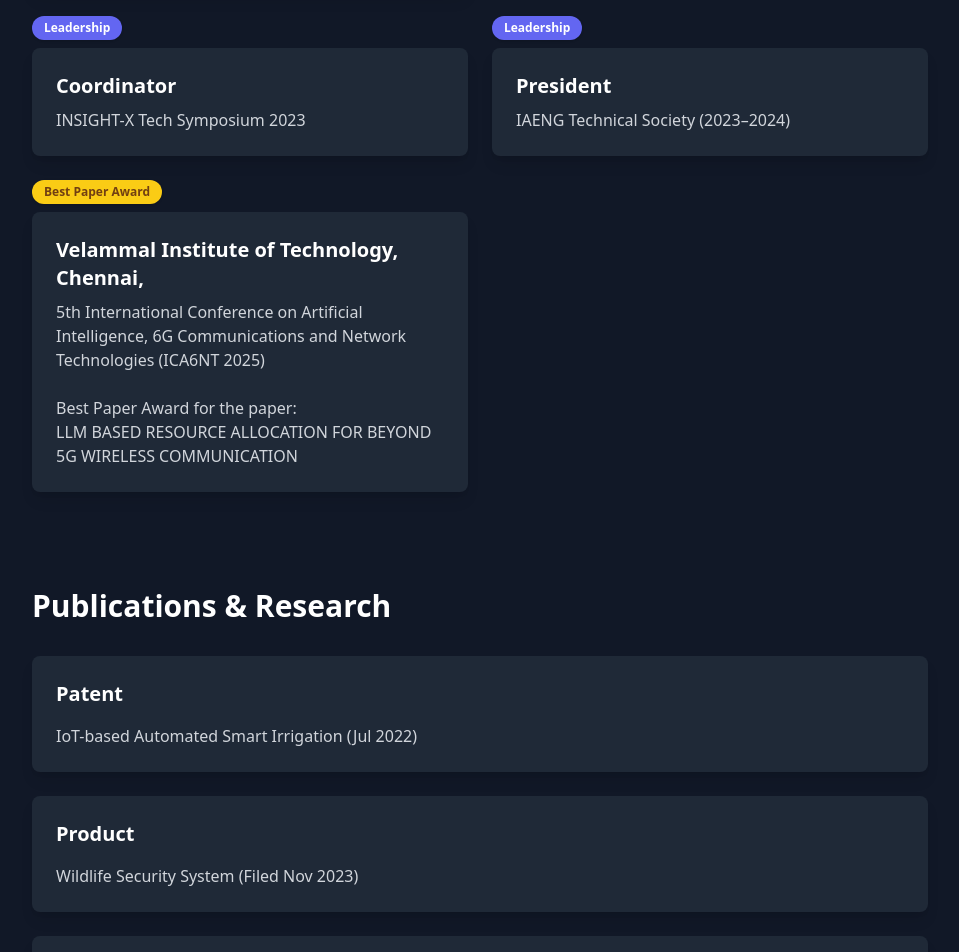
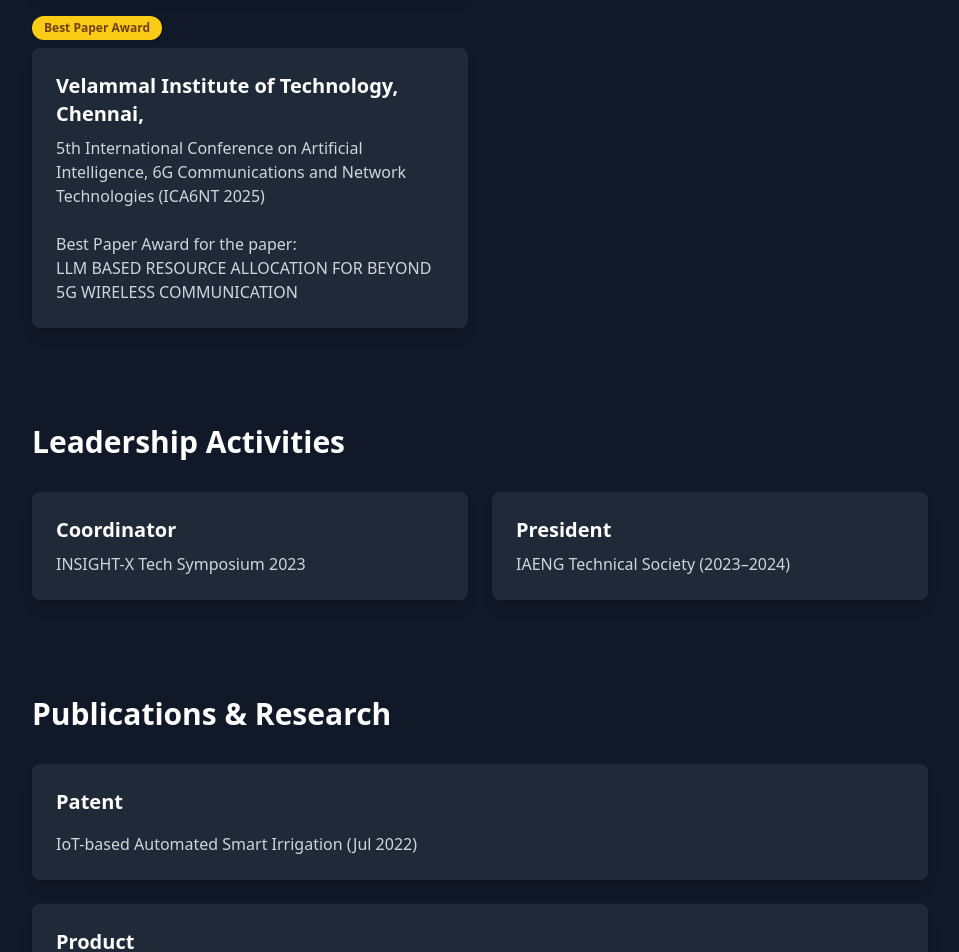
Before and after one commit to sujithk-kl/Portfolio, a React (Vite) app: page /about in a window 1280 px wide. Shown: the part 1680-2632 px from the top of the page, without its empty margins (160-1119 px from the left). Built offline with nearby package versions, Linux system fonts and the light colour scheme.

Commit message:
achievements section update

```diff
--- a/src/components/about/AchievementsSection.jsx
+++ b/src/components/about/AchievementsSection.jsx
@@ -2,7 +2,7 @@ const AchievementsSection = ({ achievements }) => (
   <section className="py-12 px-4">
     <div className="max-w-4xl mx-auto">
       <h2 className="text-3xl font-bold text-gray-900 dark:text-white mb-8">
-        Achievements & Leadership
+        Achievements
       </h2>
       <div className="grid grid-cols-1 md:grid-cols-2 gap-6">
         {achievements.map((achievement, index) => {
--- /dev/null
+++ b/src/components/about/LeadershipSection.jsx
@@ -0,0 +1,25 @@
+const LeadershipSection = ({ leadership }) => (
+  <section className="py-12 px-4">
+    <div className="max-w-4xl mx-auto">
+      <h2 className="text-3xl font-bold text-gray-900 dark:text-white mb-8">
+        Leadership Activities
+      </h2>
+      <div className="grid grid-cols-1 md:grid-cols-2 gap-6">
+        {leadership.map((item, index) => (
+          <div key={index} className="flex flex-col">
+            <div className="bg-white dark:bg-gray-800 rounded-lg shadow-lg p-6 hover:shadow-xl transition-shadow duration-200">
+              <h3 className="text-xl font-semibold text-gray-900 dark:text-white mb-2">
+                {item.title}
+              </h3>
+              <p className="text-gray-600 dark:text-gray-300 whitespace-pre-line">
+                {item.description}
+              </p>
+            </div>
+          </div>
+        ))}
+      </div>
+    </div>
+  </section>
+);
+
+export default LeadershipSection;
--- /dev/null
+++ b/src/components/about/PublicationsSection.jsx
@@ -0,0 +1,39 @@
+const PublicationsSection = ({ publications }) => (
+  <section className="py-12 px-4 bg-gray-50 dark:bg-gray-900">
+    <div className="max-w-4xl mx-auto">
+      <h2 className="text-3xl font-bold text-gray-900 dark:text-white mb-8">
+        Publications & Research
+      </h2>
+      <div className="space-y-6">
+        {publications.map((pub, index) => (
+          <div
+            key={index}
+            className="bg-white dark:bg-gray-800 rounded-lg shadow-lg p-6 hover:shadow-xl transition-shadow duration-200"
+          >
+            <h3 className="text-xl font-semibold text-gray-900 dark:text-white mb-4">
+              {pub.title}
+            </h3>
+            {pub.items ? (
+              <ul className="list-disc list-inside space-y-2">
+                {pub.items.map((item, i) => (
+                  <li
+                    key={i}
+                    className="text-gray-600 dark:text-gray-300"
+                  >
+                    {item}
+                  </li>
+                ))}
+              </ul>
+            ) : (
+              <p className="text-gray-600 dark:text-gray-300">
+                {pub.description}
+              </p>
+            )}
+          </div>
+        ))}
+      </div>
+    </div>
+  </section>
+);
+
+export default PublicationsSection;
--- a/src/components/pages/About.jsx
+++ b/src/components/pages/About.jsx
@@ -1,4 +1,9 @@
 import bitHackWinImg from '../../assets/bit-hack-win.jpeg';
+import EducationSection from '../about/EducationSection';
+import SkillsSection from '../about/SkillsSection';
+import AchievementsSection from '../about/AchievementsSection';
+import LeadershipSection from '../about/LeadershipSection';
+import PublicationsSection from '../about/PublicationsSection';
 
 const About = () => {
   const education = [
@@ -28,7 +33,7 @@ const About = () => {
     tools: ['Android Studio', 'MySQL', 'Power BI', 'Colab', 'Windows', 'Ubuntu'],
   };
 
-  const achievements = [
+  const allAchievements = [
     {
       title: 'BIT Internal Hackathon 2023',
       description: '1st Place (Rs.15,000) – Open Innovation',
@@ -55,6 +60,13 @@ LLM BASED RESOURCE ALLOCATION FOR BEYOND 5G WIRELESS COMMUNICATION`,
     },
   ];
 
+  const achievements = allAchievements.filter(a =>
+    !['Coordinator', 'President'].includes(a.title)
+  );
+  const leadership = allAchievements.filter(a =>
+    ['Coordinator', 'President'].includes(a.title)
+  );
+
   const publications = [
     {
       title: 'Patent',
@@ -76,178 +88,11 @@ LLM BASED RESOURCE ALLOCATION FOR BEYOND 5G WIRELESS COMMUNICATION`,
 
   return (
     <div className="min-h-screen pt-16">
-      {/* Education Section */}
-      <section className="py-12 px-4">
-        <div className="max-w-4xl mx-auto">
-          <h2 className="text-3xl font-bold text-gray-900 dark:text-white mb-8">
-            Education
-          </h2>
-          <div className="space-y-8">
-            {education.map((edu, index) => (
-              <div
-                key={index}
-                className="bg-white dark:bg-gray-800 rounded-lg shadow-lg p-6 hover:shadow-xl transition-shadow duration-200"
-              >
-                <h3 className="text-xl font-semibold text-gray-900 dark:text-white mb-2">
-                  {edu.degree}
-                </h3>
-                <p className="text-gray-600 dark:text-gray-300 mb-1">
-                  {edu.institution}
-                </p>
-                <p className="text-gray-500 dark:text-gray-400 text-sm mb-2">
-                  {edu.period}
-                </p>
-                <p className="text-gray-700 dark:text-gray-200">{edu.details}</p>
-              </div>
-            ))}
-          </div>
-        </div>
-      </section>
-
-      {/* Skills Section */}
-      <section className="py-12 px-4 bg-gray-50 dark:bg-gray-900">
-        <div className="max-w-4xl mx-auto">
-          <h2 className="text-3xl font-bold text-gray-900 dark:text-white mb-8">
-            Technical Skills
-          </h2>
-          <div className="grid grid-cols-1 md:grid-cols-3 gap-8">
-            <div className="bg-white dark:bg-gray-800 rounded-lg shadow-lg p-6">
-              <h3 className="text-xl font-semibold text-gray-900 dark:text-white mb-4">
-                Languages
-              </h3>
-              <div className="flex flex-wrap gap-2">
-                {skills.languages.map((skill) => (
-                  <span
-                    key={skill}
-                    className="px-3 py-1 bg-blue-100 dark:bg-blue-900 text-blue-800 dark:text-blue-200 rounded-full text-sm"
-                  >
-                    {skill}
-                  </span>
-                ))}
-              </div>
-            </div>
-            <div className="bg-white dark:bg-gray-800 rounded-lg shadow-lg p-6">
-              <h3 className="text-xl font-semibold text-gray-900 dark:text-white mb-4">
-                Core Areas
-              </h3>
-              <div className="flex flex-wrap gap-2">
-                {skills.coreAreas.map((skill) => (
-                  <span
-                    key={skill}
-                    className="px-3 py-1 bg-green-100 dark:bg-green-900 text-green-800 dark:text-green-200 rounded-full text-sm"
-                  >
-                    {skill}
-                  </span>
-                ))}
-              </div>
-            </div>
-            <div className="bg-white dark:bg-gray-800 rounded-lg shadow-lg p-6">
-              <h3 className="text-xl font-semibold text-gray-900 dark:text-white mb-4">
-                Tools & Platforms
-              </h3>
-              <div className="flex flex-wrap gap-2">
-                {skills.tools.map((tool) => (
-                  <span
-                    key={tool}
-                    className="px-3 py-1 bg-purple-100 dark:bg-purple-900 text-purple-800 dark:text-purple-200 rounded-full text-sm"
-                  >
-                    {tool}
-                  </span>
-                ))}
-              </div>
-            </div>
-          </div>
-        </div>
-      </section>
-
-      {/* Achievements Section */}
-      <section className="py-12 px-4">
-        <div className="max-w-4xl mx-auto">
-          <h2 className="text-3xl font-bold text-gray-900 dark:text-white mb-8">
-            Achievements & Leadership
-          </h2>
-          <div className="grid grid-cols-1 md:grid-cols-2 gap-6">
-            {achievements.map((achievement, index) => {
-              let badge = null;
-              let badgeColor = '';
-              if (achievement.title === 'BIT Internal Hackathon 2023') {
-                badge = 'Winner';
-                badgeColor = 'bg-blue-500 text-white';
-              } else if (achievement.title === 'E-Bike Challenge (EDBC) 2022') {
-                badge = '4th Place';
-                badgeColor = 'bg-green-500 text-white';
-              } else if (achievement.title === 'Coordinator' || achievement.title === 'President') {
-                badge = 'Leadership';
-                badgeColor = 'bg-indigo-500 text-white';
-              } else if (achievement.title === 'Velammal Institute of Technology, Chennai,') {
-                badge = 'Best Paper Award';
-                badgeColor = 'bg-yellow-400 text-yellow-900';
-              }
-              return (
-                <div key={index} className="flex flex-col">
-                  {badge && (
-                    <span className={`inline-block mb-2 self-start ${badgeColor} text-xs font-bold px-3 py-1 rounded-full shadow`}>
-                      {badge}
-                    </span>
-                  )}
-                  <div className="bg-white dark:bg-gray-800 rounded-lg shadow-lg p-6 hover:shadow-xl transition-shadow duration-200">
-                    {achievement.image && (
-                      <img
-                        src={achievement.image}
-                        alt={achievement.title}
-                        className="w-full h-48 object-cover rounded-lg mb-4 shadow-md border-2 border-blue-400 dark:border-blue-600"
-                      />
-                    )}
-                    <h3 className="text-xl font-semibold text-gray-900 dark:text-white mb-2">
-                      {achievement.title}
-                    </h3>
-                    <p className="text-gray-600 dark:text-gray-300 whitespace-pre-line">
-                      {achievement.description}
-                    </p>
-                  </div>
-                </div>
-              );
-            })}
-          </div>
-        </div>
-      </section>
-
-      {/* Publications Section */}
-      <section className="py-12 px-4 bg-gray-50 dark:bg-gray-900">
-        <div className="max-w-4xl mx-auto">
-          <h2 className="text-3xl font-bold text-gray-900 dark:text-white mb-8">
-            Publications & Research
-          </h2>
-          <div className="space-y-6">
-            {publications.map((pub, index) => (
-              <div
-                key={index}
-                className="bg-white dark:bg-gray-800 rounded-lg shadow-lg p-6 hover:shadow-xl transition-shadow duration-200"
-              >
-                <h3 className="text-xl font-semibold text-gray-900 dark:text-white mb-4">
-                  {pub.title}
-                </h3>
-                {pub.items ? (
-                  <ul className="list-disc list-inside space-y-2">
-                    {pub.items.map((item, i) => (
-                      <li
-                        key={i}
-                        className="text-gray-600 dark:text-gray-300"
-                      >
-                        {item}
-                      </li>
-                    ))}
-                  </ul>
-                ) : (
-                  <p className="text-gray-600 dark:text-gray-300">
-                    {pub.description}
-                  </p>
-                )}
-              </div>
-            ))}
-          </div>
-        </div>
-      </section>
+      <EducationSection education={education} />
+      <SkillsSection skills={skills} />
+      <AchievementsSection achievements={achievements} />
+      <LeadershipSection leadership={leadership} />
+      <PublicationsSection publications={publications} />
     </div>
   );
 };
```
